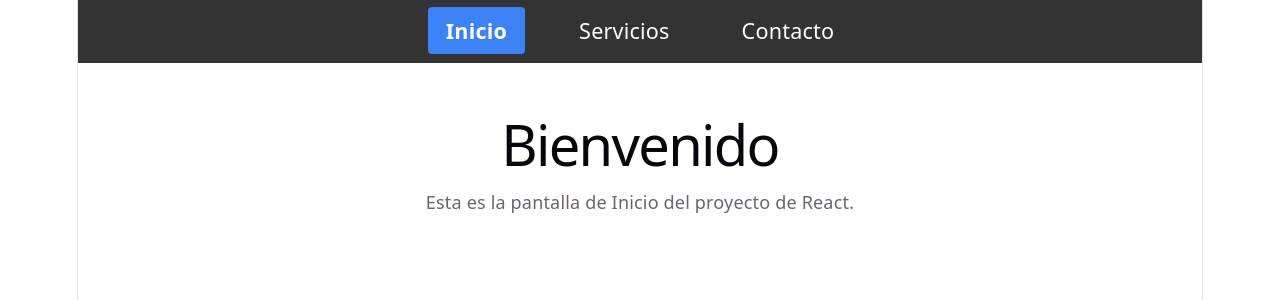
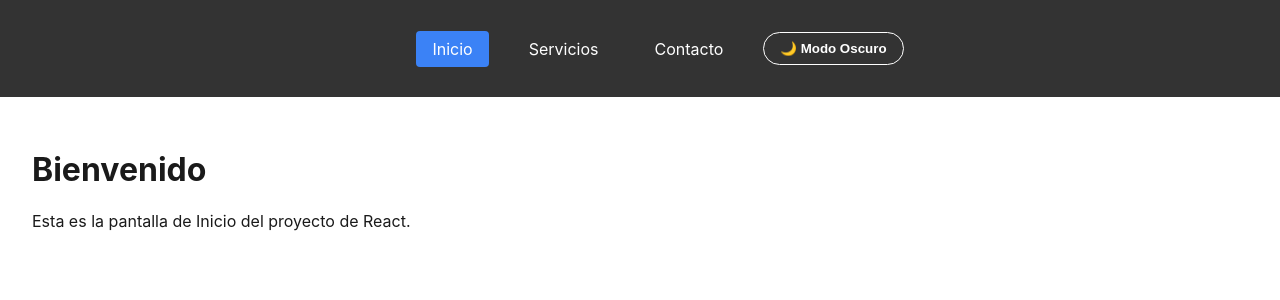
Before and after one commit to julianluqueeig/ALTERNANCIA---JULIAN, a React (Vite) app in the folder mi-proyecto/: page / in a window 1280 px wide. Shown: the top 300 px of the page. Built offline with nearby package versions, Linux system fonts and the light colour scheme.

Commit message:
Ejercicio5

```diff
--- a/mi-proyecto/src/App.css
+++ b/mi-proyecto/src/App.css
@@ -1,36 +1,44 @@
 .navegacion {
-  background-color: #333;
+  background-color: var(--nav-bg);
   padding: 1rem;
 }
 
 .navegacion ul {
   list-style: none;
   display: flex;
-  gap: 2rem;
-  margin: 0;
-  padding: 0;
+  gap: 1.5rem;
   justify-content: center;
+  align-items: center;
 }
 
 .navegacion a {
   color: white;
   text-decoration: none;
-  font-size: 1.2rem;
   padding: 0.5rem 1rem;
   border-radius: 4px;
-  transition: background-color 0.3s;
 }
 
 .navegacion a.active {
   background-color: #3b82f6;
-  font-weight: bold;
 }
 
-.navegacion a:hover {
-  background-color: #555;
+.btn-tema {
+  padding: 0.5rem 1rem;
+  cursor: pointer;
+  border-radius: 20px;
+  border: 1px solid white;
+  background: transparent;
+  color: white;
+  font-weight: bold;
+  transition: 0.3s;
+}
+
+.btn-tema:hover {
+  background: white;
+  color: black;
 }
 
 .contenido {
   padding: 2rem;
-  text-align: center;
+  min-height: 80vh;
 }
--- a/mi-proyecto/src/App.jsx
+++ b/mi-proyecto/src/App.jsx
@@ -1,3 +1,4 @@
+import { useState, useEffect } from 'react';
 import { BrowserRouter as Router, Routes, Route, NavLink } from 'react-router-dom';
 import Inicio from './Inicio';
 import Servicios from './Servicios';
@@ -5,25 +6,28 @@ import Contacto from './Contacto';
 import './App.css';
 
 function App() {
+  const [tema, setTema] = useState('light');
+
+  useEffect(() => {
+    document.documentElement.setAttribute('data-theme', tema);
+  }, [tema]);
+
+  const toggleTema = () => {
+    setTema(tema === 'light' ? 'dark' : 'light');
+  };
+
   return (
     <Router>
       <div>
         <nav className="navegacion">
           <ul>
+            <li><NavLink to="/">Inicio</NavLink></li>
+            <li><NavLink to="/servicios">Servicios</NavLink></li>
+            <li><NavLink to="/contacto">Contacto</NavLink></li>
             <li>
-              <NavLink to="/" className={({ isActive }) => isActive ? "active" : ""}>
-                Inicio
-              </NavLink>
-            </li>
-            <li>
-              <NavLink to="/servicios" className={({ isActive }) => isActive ? "active" : ""}>
-                Servicios
-              </NavLink>
-            </li>
-            <li>
-              <NavLink to="/contacto" className={({ isActive }) => isActive ? "active" : ""}>
-                Contacto
-              </NavLink>
+              <button onClick={toggleTema} className="btn-tema">
+                {tema === 'light' ? '🌙 Modo Oscuro' : '☀️ Modo Claro'}
+              </button>
             </li>
           </ul>
         </nav>
--- a/mi-proyecto/src/index.css
+++ b/mi-proyecto/src/index.css
@@ -1,111 +1,23 @@
 :root {
-  --text: #6b6375;
-  --text-h: #08060d;
-  --bg: #fff;
-  --border: #e5e4e7;
-  --code-bg: #f4f3ec;
-  --accent: #aa3bff;
-  --accent-bg: rgba(170, 59, 255, 0.1);
-  --accent-border: rgba(170, 59, 255, 0.5);
-  --social-bg: rgba(244, 243, 236, 0.5);
-  --shadow:
-    rgba(0, 0, 0, 0.1) 0 10px 15px -3px, rgba(0, 0, 0, 0.05) 0 4px 6px -2px;
-
-  --sans: system-ui, 'Segoe UI', Roboto, sans-serif;
-  --heading: system-ui, 'Segoe UI', Roboto, sans-serif;
-  --mono: ui-monospace, Consolas, monospace;
-
-  font: 18px/145% var(--sans);
-  letter-spacing: 0.18px;
-  color-scheme: light dark;
-  color: var(--text);
-  background: var(--bg);
-  font-synthesis: none;
-  text-rendering: optimizeLegibility;
-  -webkit-font-smoothing: antialiased;
-  -moz-osx-font-smoothing: grayscale;
-
-  @media (max-width: 1024px) {
-    font-size: 16px;
-  }
+  --bg-color: #ffffff;
+  --text-color: #1a1a1a;
+  --nav-bg: #333333;
+  --card-bg: #f9fafb;
+  --border-color: #eeeeee;
 }
 
-@media (prefers-color-scheme: dark) {
-  :root {
-    --text: #9ca3af;
-    --text-h: #f3f4f6;
-    --bg: #16171d;
-    --border: #2e303a;
-    --code-bg: #1f2028;
-    --accent: #c084fc;
-    --accent-bg: rgba(192, 132, 252, 0.15);
-    --accent-border: rgba(192, 132, 252, 0.5);
-    --social-bg: rgba(47, 48, 58, 0.5);
-    --shadow:
-      rgba(0, 0, 0, 0.4) 0 10px 15px -3px, rgba(0, 0, 0, 0.25) 0 4px 6px -2px;
-  }
-
-  #social .button-icon {
-    filter: invert(1) brightness(2);
-  }
+[data-theme='dark'] {
+  --bg-color: #1a1a1a;
+  --text-color: #f9fafb;
+  --nav-bg: #000000;
+  --card-bg: #2d2d2d;
+  --border-color: #444444;
 }
 
 body {
   margin: 0;
+  background-color: var(--bg-color);
+  color: var(--text-color);
+  font-family: Inter, system-ui, Avenir, Helvetica, Arial, sans-serif;
+  transition: background-color 0.3s, color 0.3s;
 }
-
-#root {
-  width: 1126px;
-  max-width: 100%;
-  margin: 0 auto;
-  text-align: center;
-  border-inline: 1px solid var(--border);
-  min-height: 100svh;
-  display: flex;
-  flex-direction: column;
-  box-sizing: border-box;
-}
-
-h1,
-h2 {
-  font-family: var(--heading);
-  font-weight: 500;
-  color: var(--text-h);
-}
-
-h1 {
-  font-size: 56px;
-  letter-spacing: -1.68px;
-  margin: 32px 0;
-  @media (max-width: 1024px) {
-    font-size: 36px;
-    margin: 20px 0;
-  }
-}
-h2 {
-  font-size: 24px;
-  line-height: 118%;
-  letter-spacing: -0.24px;
-  margin: 0 0 8px;
-  @media (max-width: 1024px) {
-    font-size: 20px;
-  }
-}
-p {
-  margin: 0;
-}
-
-code,
-.counter {
-  font-family: var(--mono);
-  display: inline-flex;
-  border-radius: 4px;
-  color: var(--text-h);
-}
-
-code {
-  font-size: 15px;
-  line-height: 135%;
-  padding: 4px 8px;
-  background: var(--code-bg);
-}
```
